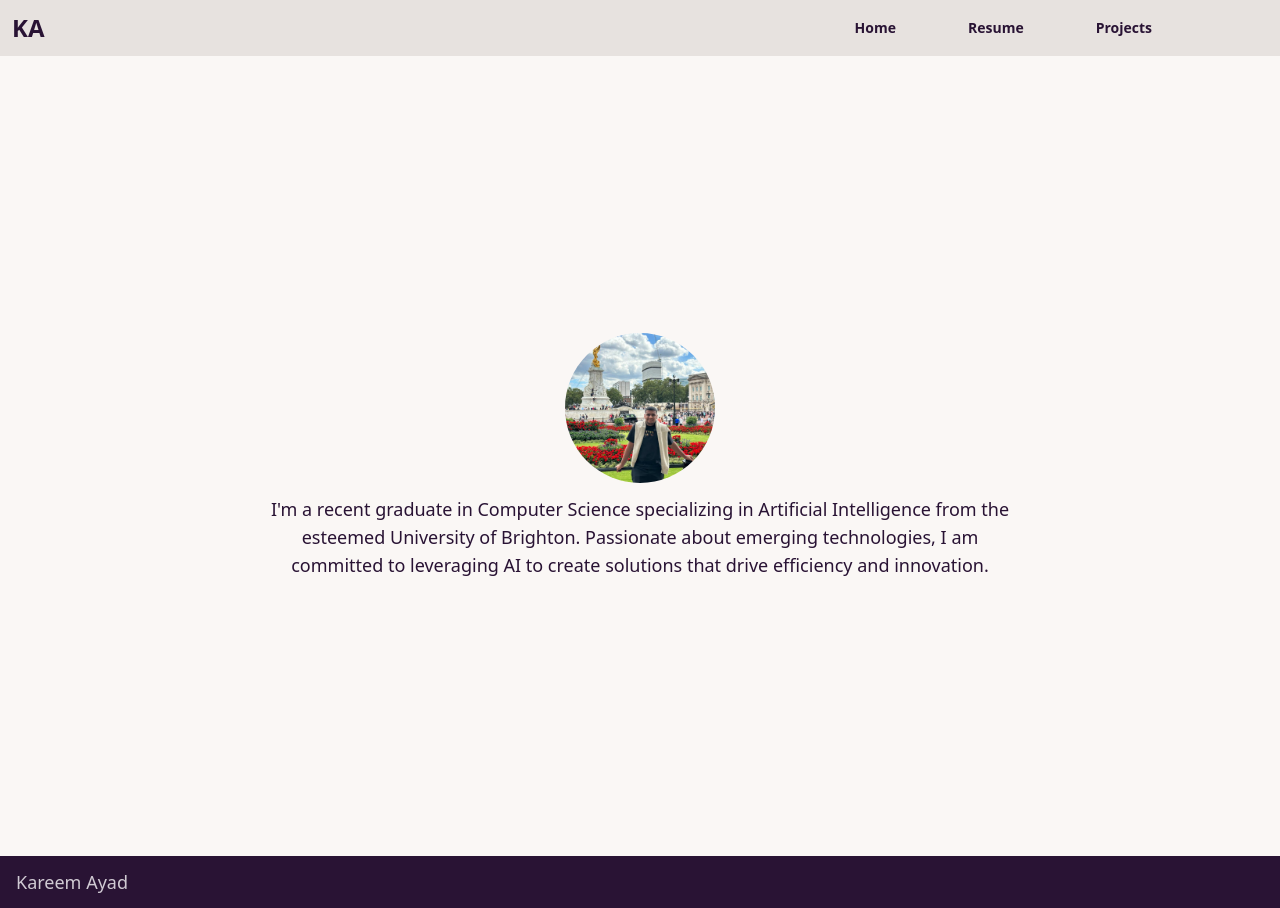
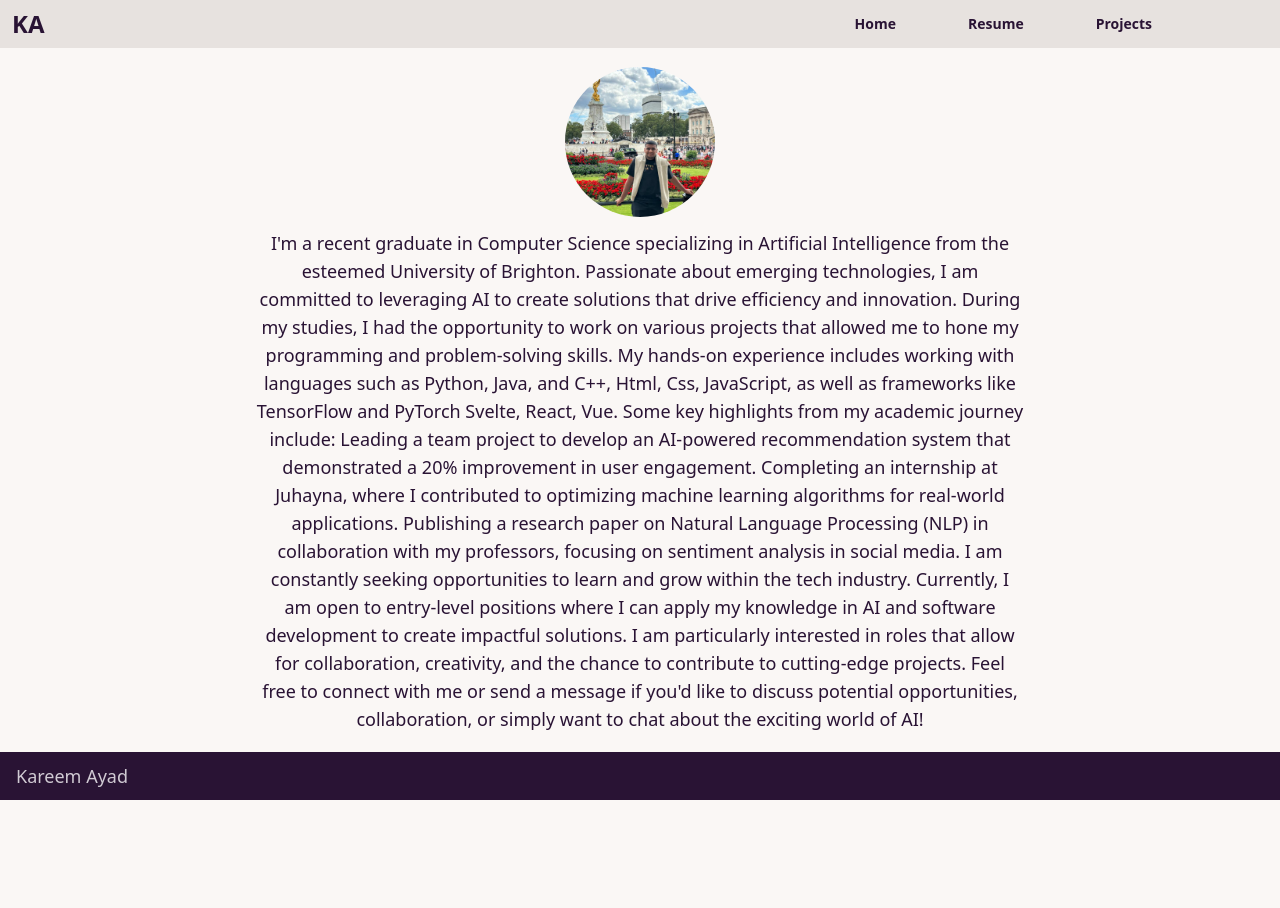
Before and after one commit to Kareemayad/Svelte_Portfolio, a SvelteKit app: page / in a window 1280 px wide. After the commit the page ends 800 px from the top, so only its background shows below. Built offline with nearby package versions, Linux system fonts and the light colour scheme; what tailwind-icones-plugin would draw is missing.

Commit message:
Make project cards page Fixes #13

```diff
--- a/src/app.css
+++ /dev/null
@@ -1,3 +0,0 @@
-@tailwind base;
-@tailwind components;
-@tailwind utilities;
--- a/src/app.html
+++ b/src/app.html
@@ -8,7 +8,7 @@
 	%sveltekit.head%
 </head>
 
-<body data-sveltekit-preload-data="hover">
+<body class="h-screen" data-sveltekit-preload-data="hover">
 	<div style="display: contents">%sveltekit.body%</div>
 </body>
 
--- /dev/null
+++ b/src/app.postcss
@@ -0,0 +1,4 @@
+@import url('$lib/styles/utils.postcss');
+@tailwind base;
+@tailwind components;
+@tailwind utilities;
--- a/src/lib/components/layout/Footer.svelte
+++ b/src/lib/components/layout/Footer.svelte
@@ -1,5 +1,7 @@
 <div>
-	<footer class="footer px-4 py-3 bg-neutral text-neutral-content flex flex-row justify-between">
+	<footer
+		class="footer px-4 py-3 bg-neutral text-neutral-content flex items-center justify-between h-footer"
+	>
 		<div>
 			<p class="text-lg">Kareem Ayad</p>
 		</div>
--- a/src/lib/components/layout/Header.svelte
+++ b/src/lib/components/layout/Header.svelte
@@ -1,4 +1,4 @@
-<div class="flex flex-row justify-between items-center bg-base-300">
+<div class="flex flex-row justify-between items-center bg-base-300 h-header">
 	<div class="p-3 font-bold flex text-2xl"><a href="/">KA</a></div>
 
 	<ul class="flex !flex-row justify-center gap-10 pr-28 menu menu-horizontal px-1 font-bold">
--- /dev/null
+++ b/src/lib/styles/utils.postcss
@@ -0,0 +1,56 @@
+html,
+body {
+	--header-height: 3rem;
+	--footer-height: 3rem;
+}
+
+@media (min-width: 768px) {
+	html,
+	body {
+		--header-height: 3rem;
+		--footer-height: 3rem;
+	}
+}
+.flex-center {
+	@apply flex items-center justify-center;
+}
+
+.stretch {
+	@apply w-full h-full;
+}
+
+.h-screen-new {
+	height: 100dvh;
+	height: 100vh;
+}
+
+.h-header {
+	height: var(--header-height);
+}
+
+.h-footer {
+	height: var(--footer-height);
+}
+
+.h-page {
+	height: calc(100dvh - (var(--header-height) + var(--footer-height)));
+	height: calc(100vh - (var(--header-height) + var(--footer-height)));
+}
+
+.min-h-screen-new {
+	min-height: 100dvh;
+	min-height: 100vh;
+}
+
+.min-h-header {
+	min-height: var(--header-height);
+}
+
+.min-h-footer {
+	min-height: var(--header-height);
+}
+
+.min-h-page {
+	min-height: calc(100dvh - (var(--header-height) + var(--footer-height)));
+	min-height: calc(100vh - (var(--header-height) + var(--footer-height)));
+}
--- a/src/routes/(index)/+page.svelte
+++ b/src/routes/(index)/+page.svelte
@@ -1,4 +1,4 @@
-<div class="w-full flex justify-center items-center flex-col gap-3 px-3 min-h-screen">
+<div class="w-full flex justify-center items-center flex-col gap-3 px-3">
 	<div class="avatar flex">
 		<div class=" w-full max-w-[150px] rounded-full">
 			<img alt="Sorty" src="Sorty.jpeg" />
@@ -8,7 +8,21 @@
 		<p>
 			I'm a recent graduate in Computer Science specializing in Artificial Intelligence from the
 			esteemed University of Brighton. Passionate about emerging technologies, I am committed to
-			leveraging AI to create solutions that drive efficiency and innovation.
+			leveraging AI to create solutions that drive efficiency and innovation. During my studies, I
+			had the opportunity to work on various projects that allowed me to hone my programming and
+			problem-solving skills. My hands-on experience includes working with languages such as Python,
+			Java, and C++, Html, Css, JavaScript, as well as frameworks like TensorFlow and PyTorch
+			Svelte, React, Vue. Some key highlights from my academic journey include: Leading a team
+			project to develop an AI-powered recommendation system that demonstrated a 20% improvement in
+			user engagement. Completing an internship at Juhayna, where I contributed to optimizing
+			machine learning algorithms for real-world applications. Publishing a research paper on
+			Natural Language Processing (NLP) in collaboration with my professors, focusing on sentiment
+			analysis in social media. I am constantly seeking opportunities to learn and grow within the
+			tech industry. Currently, I am open to entry-level positions where I can apply my knowledge in
+			AI and software development to create impactful solutions. I am particularly interested in
+			roles that allow for collaboration, creativity, and the chance to contribute to cutting-edge
+			projects. Feel free to connect with me or send a message if you'd like to discuss potential
+			opportunities, collaboration, or simply want to chat about the exciting world of AI!
 		</p>
 	</div>
 </div>
--- a/src/routes/+layout.svelte
+++ b/src/routes/+layout.svelte
@@ -1,13 +1,17 @@
 <script>
-	import '../app.css';
+	import '../app.postcss';
 	import Header from '$lib/components/layout/Header.svelte';
 	import Footer from '$lib/components/layout/Footer.svelte';
 </script>
 
-<div class="flex flex-col min-h-screen">
-	<Header />
-	<div class="h-full">
+<div class="w-full min-h-screen-new">
+	<div class="w-full min-h-header">
+		<Header />
+	</div>
+	<div class="flex-center stretch min-h-page">
 		<slot />
 	</div>
-	<Footer />
+	<div class="w-full min-h-footer">
+		<Footer />
+	</div>
 </div>
```
